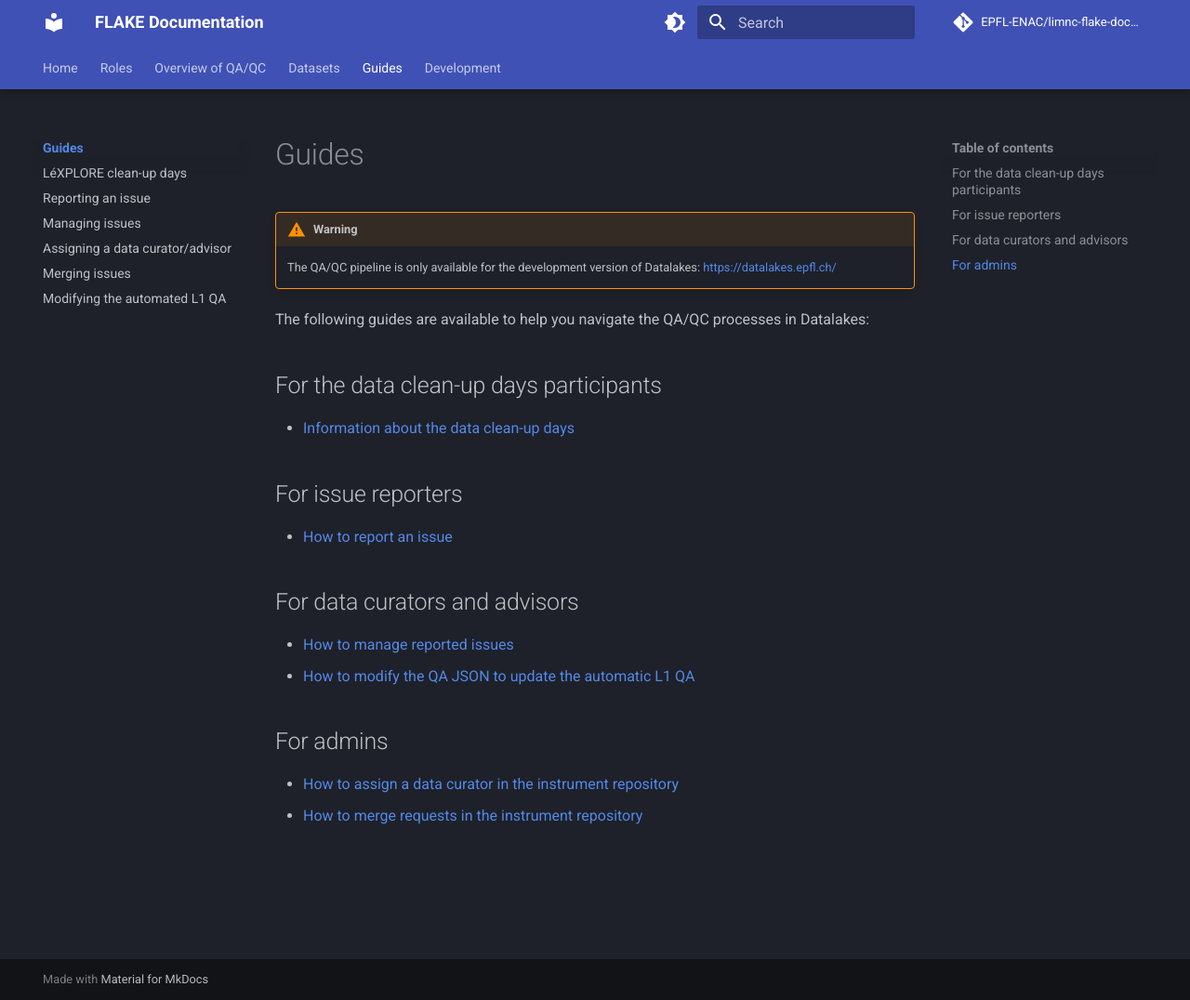
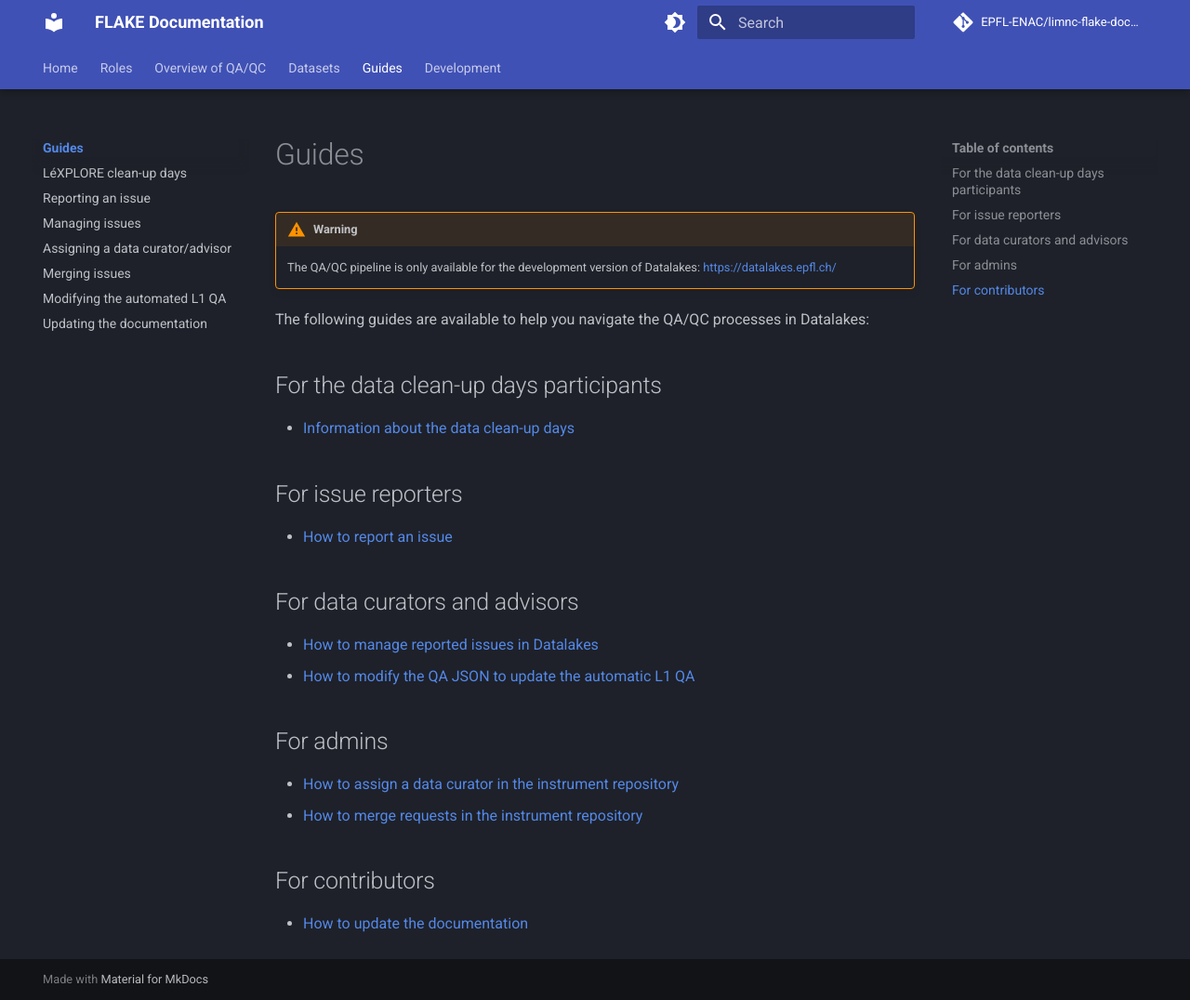
Before and after one commit to EPFL-ENAC/limnc-flake-documentation, an MkDocs documentation site: the page built from docs/guides/index.md, in a window 1280 px wide and 1076 px high. Shown: the whole window at 93% size. Built offline with MkDocs 1.6.1 and Material for MkDocs 9.7.7, drawn with Linux system fonts in a browser that asks for light colours; comment, search, counter and statistics services are not loaded.

Commit message:
feat: add instructions to update doc

```diff
--- a/docs/guides/index.md
+++ b/docs/guides/index.md
@@ -19,10 +19,14 @@
 
 ## For data curators and advisors
 
-- [How to manage reported issues](management.md)
+- [How to manage reported issues in Datalakes](management.md)
 - [How to modify the QA JSON to update the automatic L1 QA](QA_json.md)
 
 ## For admins
 
 - [How to assign a data curator in the instrument repository](assignment.md)
 - [How to merge requests in the instrument repository](merging.md)
+
+## For contributors
+
+- [How to update the documentation](updating_docs.md)
--- a/mkdocs.yml
+++ b/mkdocs.yml
@@ -58,6 +58,7 @@
     - 'Assigning a data curator/advisor': guides/assignment.md
     - 'Merging issues': guides/merging.md
     - 'Modifying the automated L1 QA': guides/QA_json.md
+    - 'Updating the documentation': guides/updating_docs.md
 
   - 'Development':
     - 'events.csv': dev/maintenance.md
```
Also changed, not shown: docs/guides/updating_docs.md (added, +11 -0 lines).
